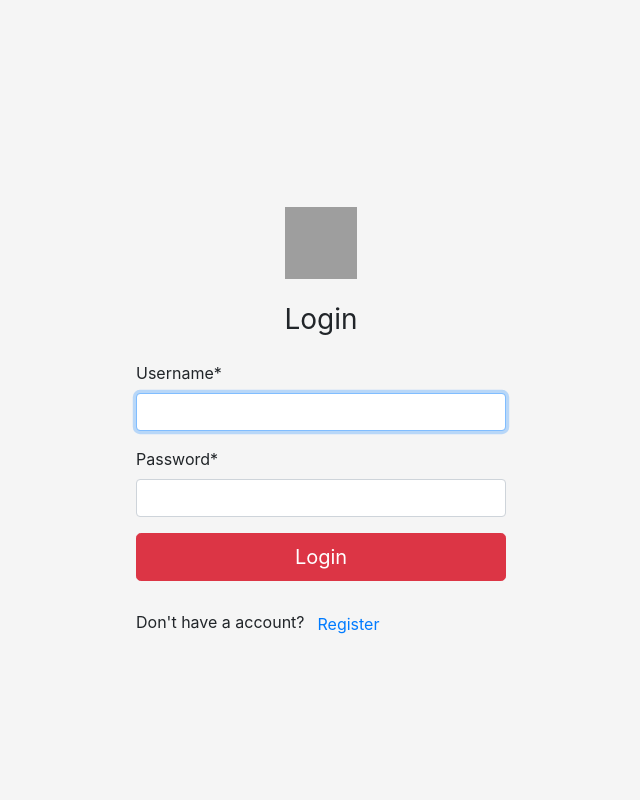
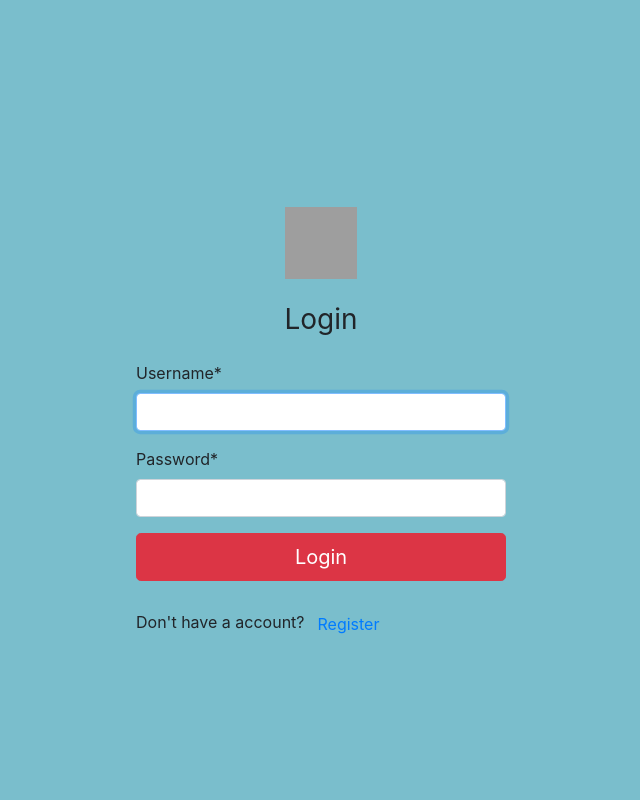
Before and after one commit to sanjeevminati/Image_Captioning, a Django app: page /login/ in a window 1280 px wide. Shown: the whole page, without its empty margins (319-959 px from the left). Run offline with Django 3.2, Linux system fonts and the light colour scheme; parts of the project's set-up code (start-up, migrations or seed data) failed here and were passed over; some libraries are stand-ins or nearby versions; grey boxes are pictures that could not be loaded.

Commit message:
Update login.html

```diff
--- a/Caption_Project/templates/index/login.html
+++ b/Caption_Project/templates/index/login.html
@@ -13,6 +13,18 @@
 
     <!-- Custom styles for this template -->
     <link href="{% static 'index/floating-labels.css'%}"rel="stylesheet">
+       <style>
+		body,
+		html {
+			margin: 0;
+			padding: 0;
+			height: 100%;
+			background: #7abecc !important;
+		}
+
+
+</style>
+
   </head>
 
   <body>
@@ -43,68 +55,3 @@
     </form>
   </body>
 </html>
-
-
-
-
-
-
-
-
-
-
-
-
-
-<!--
-{%load crispy_forms_tags%}
-<!DOCTYPE html>
-<html lang="en">
-<head>
-  <meta charset="UTF-8">
-  <meta http-equiv="X-UA-Compatible" content="IE=edge">
-  <meta name="viewport" content="width=device-width, initial-scale=1.0">
-  <link rel="stylesheet" href="https://maxcdn.bootstrapcdn.com/bootstrap/4.0.0/css/bootstrap.min.css" integrity="sha384-Gn5384xqQ1aoWXA+058RXPxPg6fy4IWvTNh0E263XmFcJlSAwiGgFAW/dAiS6JXm" crossorigin="anonymous">
-  <title>Document</title>
-</head>
-<body>
-  <form action=""method="POST">
-    {%csrf_token%}
-  {{form |crispy}}
-  <button class="btn btn-primary" type="submit">Register</button>
-</form>
-</body>
-</html>
--->
-
-
-
-
-
-
-
-
-
-
-
-
-
-<!--{%load crispy_forms_tags%}
-<!DOCTYPE html>
-<html lang="en">
-<head>
-  <meta charset="UTF-8">
-  <meta http-equiv="X-UA-Compatible" content="IE=edge">
-  <meta name="viewport" content="width=device-width, initial-scale=1.0">
-  <link rel="stylesheet" href="https://maxcdn.bootstrapcdn.com/bootstrap/4.0.0/css/bootstrap.min.css" integrity="sha384-Gn5384xqQ1aoWXA+058RXPxPg6fy4IWvTNh0E263XmFcJlSAwiGgFAW/dAiS6JXm" crossorigin="anonymous">
-  <title>Document</title>
-</head>
-<body>
-  <form action=""method="POST">
-    {%csrf_token%}
-  {{form |crispy}}
-  <button class="btn btn-primary" type="submit">Register</button>
-</form>
-</body>
-</html>
--->
```
